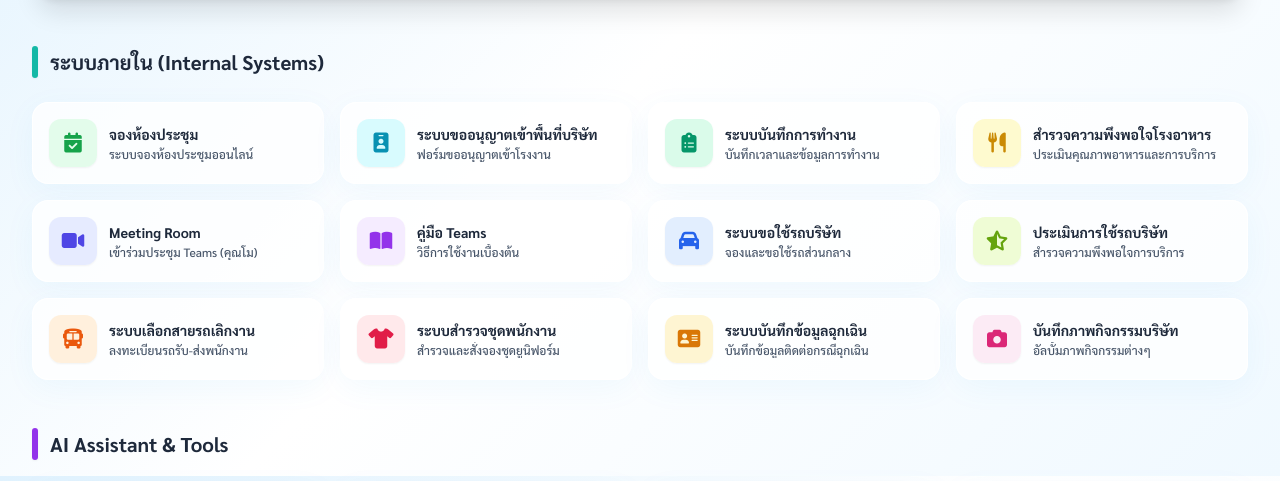
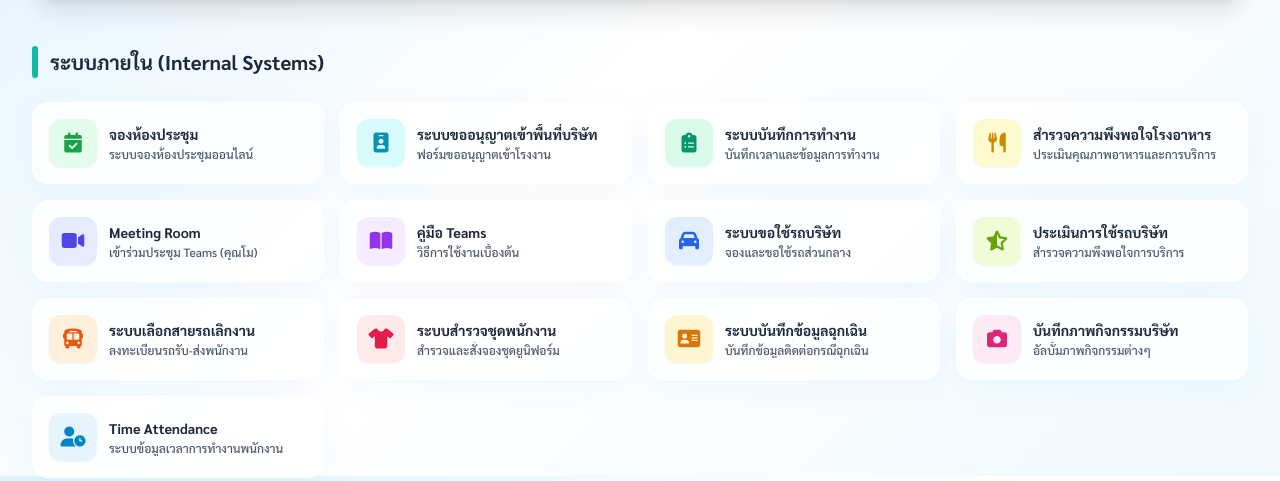
Before and after one commit to tpthrayong/portal, a plain HTML site: page index.html in a window 1280 px wide. Shown: the part 324-805 px from the top of the page. Drawn offline with nearby package versions, Linux system fonts and the light colour scheme.

Commit message:
Update index.html

```diff
--- a/index.html
+++ b/index.html
@@ -270,6 +270,17 @@
                     </div>
                 </a>
 
+                <!-- เพิ่มระบบ Time Attendance ตามที่แจ้ง -->
+                <a href="https://sites.google.com/view/tpthtimeattendance/" target="_blank" class="glass-card card-hover group rounded-2xl p-4 flex items-center gap-3 relative overflow-hidden">
+                    <div class="w-12 h-12 shrink-0 rounded-xl bg-sky-100/80 flex items-center justify-center text-sky-600 group-hover:scale-110 group-hover:bg-sky-100 transition-all duration-300 shadow-sm relative z-10">
+                        <i class="fas fa-user-clock text-xl"></i>
+                    </div>
+                    <div class="relative z-10 flex-1 min-w-0">
+                        <h3 class="font-bold text-slate-800 text-sm truncate" data-i18n="title_time_attendance">Time Attendance</h3>
+                        <p class="text-slate-600 text-xs mt-0.5 font-medium truncate" data-i18n="desc_time_attendance">ระบบข้อมูลเวลาการทำงานพนักงาน</p>
+                    </div>
+                </a>
+
             </div>
         </section>
 
@@ -408,8 +419,8 @@
                 desc_work_record: "บันทึกเวลาและข้อมูลการทำงาน",
                 title_car_request: "ระบบขอใช้รถบริษัท",
                 desc_car_request: "จองและขอใช้รถส่วนกลาง",
-                title_car_survey: "ประเมินการใช้รถบริษัท", // เพิ่มคีย์แปลภาษาสำหรับระบบใหม่
-                desc_car_survey: "สำรวจความพึงพอใจการบริการ", // เพิ่มคีย์แปลภาษาสำหรับระบบใหม่
+                title_car_survey: "ประเมินการใช้รถบริษัท",
+                desc_car_survey: "สำรวจความพึงพอใจการบริการ",
                 title_bus_select: "ระบบเลือกสายรถเลิกงาน",
                 desc_bus_select: "ลงทะเบียนรถรับ-ส่งพนักงาน",
                 title_booking: "จองห้องประชุม",
@@ -445,7 +456,10 @@
                 title_removebg: "ลบพื้นหลังภาพ",
                 desc_removebg: "Remove.bg ลบไวในคลิกเดียว",
                 title_cropcircle: "ครอบตัดภาพวงกลม",
-                desc_cropcircle: "ครอบตัดภาพวงกลมออนไลน์"
+                desc_cropcircle: "ครอบตัดภาพวงกลมออนไลน์",
+                // เพิ่มคีย์แปลภาษา TH สำหรับระบบ Time Attendance
+                title_time_attendance: "Time Attendance",
+                desc_time_attendance: "ระบบข้อมูลเวลาการทำงานพนักงาน"
             },
             en: {
                 nav_title: "Takahata Precision (THAILAND)",
@@ -456,8 +470,8 @@
                 desc_work_record: "Time and work tracking",
                 title_car_request: "Company Car Request",
                 desc_car_request: "Book pool vehicles",
-                title_car_survey: "Car Service Survey", // เพิ่มคีย์แปลภาษา EN สำหรับระบบใหม่
-                desc_car_survey: "Vehicle service satisfaction", // เพิ่มคีย์แปลภาษา EN สำหรับระบบใหม่
+                title_car_survey: "Car Service Survey",
+                desc_car_survey: "Vehicle service satisfaction",
                 title_bus_select: "Bus Line Selection",
                 desc_bus_select: "Register for shuttle bus",
                 title_booking: "Meeting Room Booking",
@@ -493,7 +507,10 @@
                 title_removebg: "Remove Background",
                 desc_removebg: "Free Background Remover",
                 title_cropcircle: "Crop Circle Image",
-                desc_cropcircle: "Online circle image cropper"
+                desc_cropcircle: "Online circle image cropper",
+                // เพิ่มคีย์แปลภาษา EN สำหรับระบบ Time Attendance
+                title_time_attendance: "Time Attendance",
+                desc_time_attendance: "Employee Time Tracking System"
             }
         };
 
```
